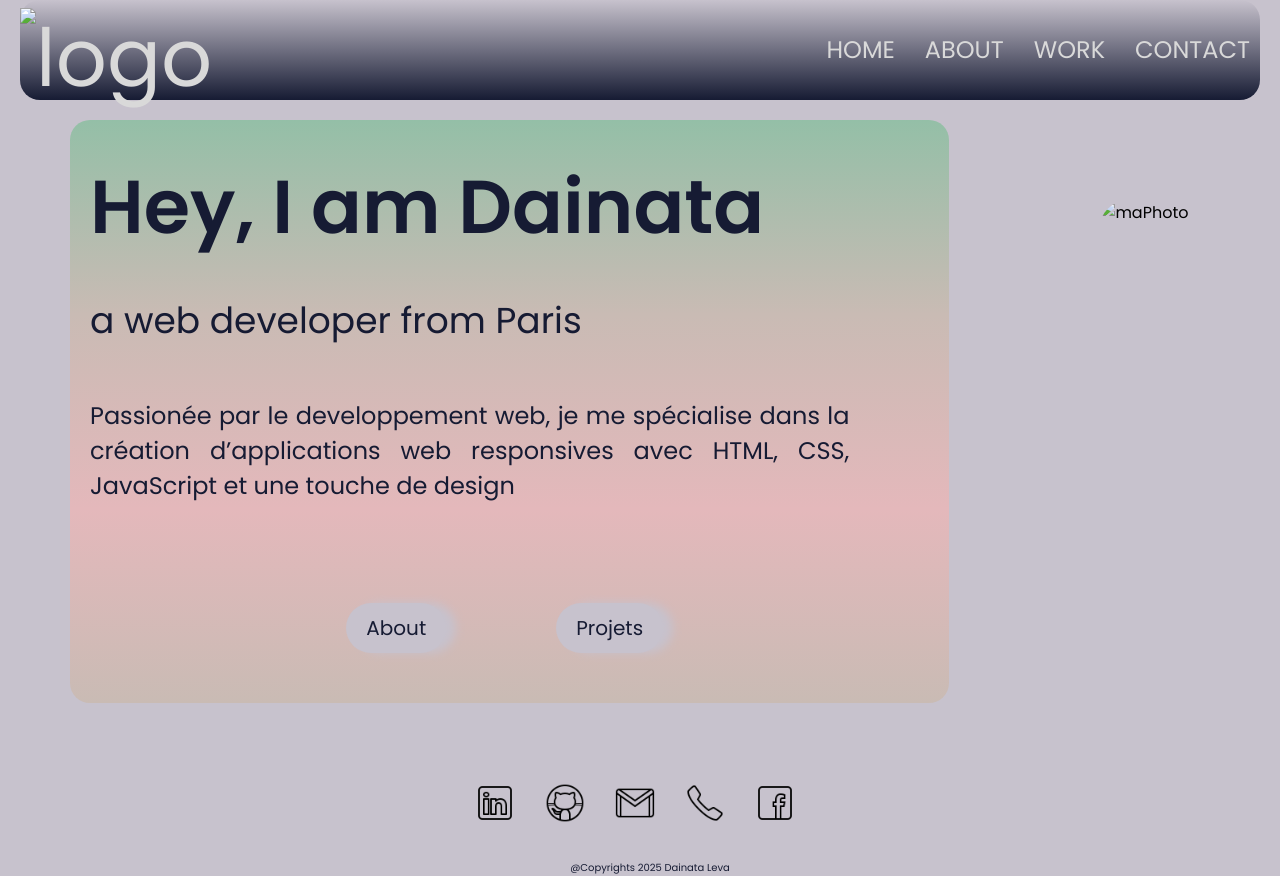
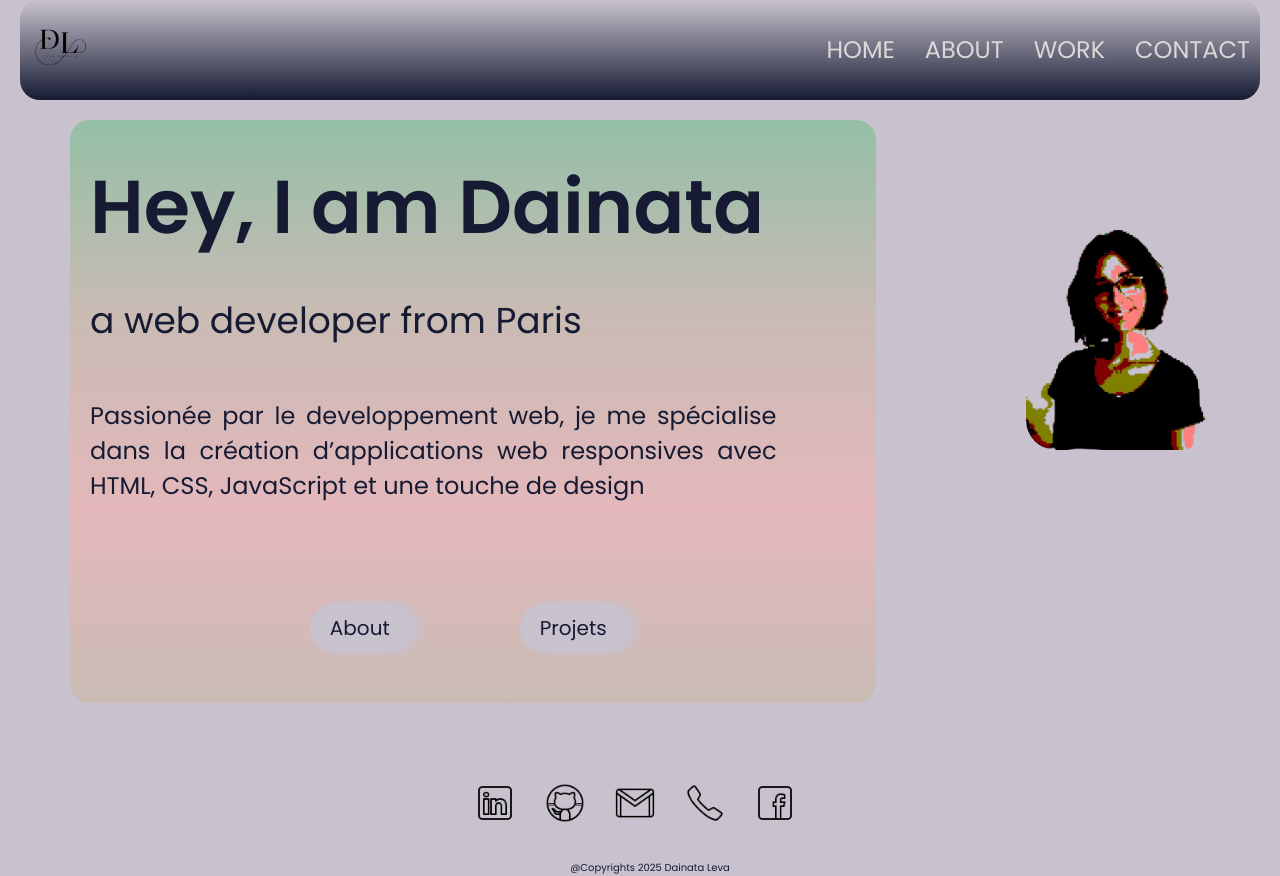
Before and after one commit to dainata92/TPFinal-Bloc1, a plain HTML site: page index.html in a window 1280 px wide. Drawn offline with Linux system fonts and the light colour scheme.

Commit message:
Update index.html

```diff
--- a/index.html
+++ b/index.html
@@ -11,7 +11,7 @@
 <body>
     <header>
         <a href="../TPFinal Bloc1/cv.pdf" target="_blank">
-          <img src="..//TPFinal Bloc1/images/logoDBon.png" alt="logo" id="logo">
+          <img src="images/logoDBon.png" alt="logo" id="logo">
         </a>
         <nav id="barre">
         </nav>
@@ -19,7 +19,7 @@
       <div id="blocImg">
         <section id="about">
         </section>
-        <img src="..//TPFinal Bloc1/images/photoAccueilPx.png" alt="maPhoto" id="photoAccueil">
+        <img src="images/photoAccueilPx.png" alt="maPhoto" id="photoAccueil">
 
       </div>
     <section id="contact">
```
